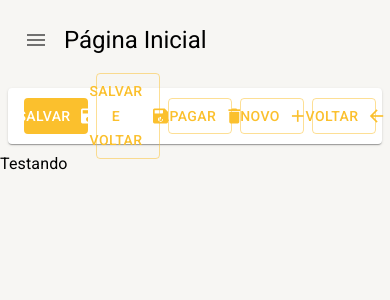
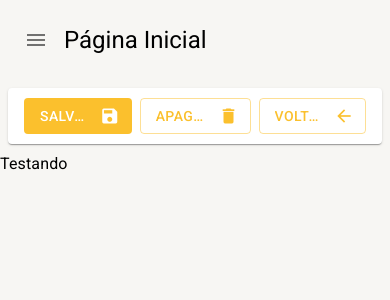
Before and after one commit to dayannealcantara/cadastro, a React (Create React App) app: page /pagina-inicial in a window 390 px wide. Shown: the top 300 px of the page. Built offline with nearby package versions, Linux system fonts and the light colour scheme.

Commit message:
feat: Configuring toolbar responsiveness

```diff
--- a/src/shared/components/ferramenta-de-detalhes/FerramentasDeDetalhes.tsx
+++ b/src/shared/components/ferramenta-de-detalhes/FerramentasDeDetalhes.tsx
@@ -1,5 +1,5 @@
 
-import { Box, Button, Paper, useTheme, Icon, Skeleton} from '@mui/material';
+import { Box, Button, Paper, useTheme, Icon, Skeleton, Typography, useMediaQuery} from '@mui/material';
 
 
 interface IFerramentasDeDetalhesProps {
@@ -39,27 +39,88 @@ export const FerramentasDeDetalhes : React.FC<IFerramentasDeDetalhesProps > = ({
   aoClicarSalvarFechar,
   aoClicarVoltar}) => {
   const theme = useTheme();
+  const smDown = useMediaQuery(theme.breakpoints.down('sm'));
+  const mdDown = useMediaQuery(theme.breakpoints.down('md'));
 
   return (
     <Box height={theme.spacing(5)} marginX={1} padding={1} paddingX={2} display="flex" alignItems="center" gap={1} component={Paper}>
 
-      {(btnSalvar && !carregandoBtnSalvar) && (<Button variant='contained' disableElevation color='primary' endIcon={<Icon>save</Icon>} onClick={aoClicarSalvar}>Salvar</Button>)}
+      {(btnSalvar && !carregandoBtnSalvar) && (
+        <Button
+          variant='contained'
+          disableElevation
+          color='primary'
+          endIcon={<Icon>save</Icon>}
+          onClick={aoClicarSalvar}
+        >
+          <Typography variant='button' textOverflow="ellipsis" overflow="hidden">
+            Salvar
+          </Typography>
+        </Button>
+      )}
 
       {carregandoBtnSalvar &&(<Skeleton width={110} height={60}/>)}
 
-      {(btnSalvarFechar && !carregandoBtnSalvarFechar)&& (<Button variant='outlined' disableElevation color='primary' endIcon={<Icon>save</Icon>} onClick={aoClicarSalvarFechar}>Salvar e Voltar</Button>)}
+      {(btnSalvarFechar && !carregandoBtnSalvarFechar && !smDown && !mdDown)&& (
+        <Button
+          variant='outlined'
+          disableElevation
+          color='primary'
+          endIcon={<Icon>save</Icon>}
+          onClick={aoClicarSalvarFechar}
+        >
+          <Typography variant='button' textOverflow="ellipsis" overflow="hidden">
+            Salvar e Voltar
+          </Typography>
+        </Button>
+      )}
 
-      {carregandoBtnSalvarFechar &&(<Skeleton width={110} height={60}/>)}
+      {(carregandoBtnSalvarFechar && !smDown && !mdDown) &&(<Skeleton width={110} height={60}/>)}
 
-      {(btnApagar && !carregandoBtnApagar) &&(<Button variant='outlined' disableElevation color='primary' endIcon={<Icon>delete</Icon>} onClick={aoClicarApagar}>Apagar</Button>)}
+      {(btnApagar && !carregandoBtnApagar) &&(
+        <Button
+          variant='outlined'
+          disableElevation
+          color='primary'
+          endIcon={<Icon>delete</Icon>}
+          onClick={aoClicarApagar}
+        >
+          <Typography variant='button' textOverflow="ellipsis" overflow="hidden">
+            Apagar
+          </Typography>
+        </Button>
+      )}
 
       {carregandoBtnApagar && (<Skeleton width={110} height={60}/>)}
 
-      {(btnNovo && !carregandoBtnNovo)&&(<Button variant='outlined' disableElevation color='primary' endIcon={<Icon>add</Icon>} onClick={aoClicarNovo}>{textoBtn}</Button>)}
+      {(btnNovo && !carregandoBtnNovo && !smDown && !mdDown) &&(
+        <Button variant='outlined'
+          disableElevation
+          color='primary'
+          endIcon={<Icon>add</Icon>}
+          onClick={aoClicarNovo}
+        >
+          <Typography variant='button' textOverflow="ellipsis" overflow="hidden">
+            {textoBtn}
+          </Typography>
+        </Button>
+      )}
 
       {carregandoBtnNovo &&(<Skeleton width={110} height={60}/>)}
 
-      {(btnVoltar && !carregandoBtnVoltar) &&(<Button variant='outlined' disableElevation color='primary' endIcon={<Icon>arrow_back</Icon>} onClick={aoClicarVoltar}>Voltar</Button>)}
+      {(btnVoltar && !carregandoBtnVoltar) &&(
+        <Button
+          variant='outlined'
+          disableElevation
+          color='primary'
+          endIcon={<Icon>arrow_back</Icon>}
+          onClick={aoClicarVoltar}
+        >
+          <Typography variant='button' textOverflow="ellipsis" overflow="hidden">
+            Voltar
+          </Typography>
+        </Button>
+      )}
       {carregandoBtnVoltar &&(<Skeleton width={110} height={60}/>)}
     </Box>
   );
```
